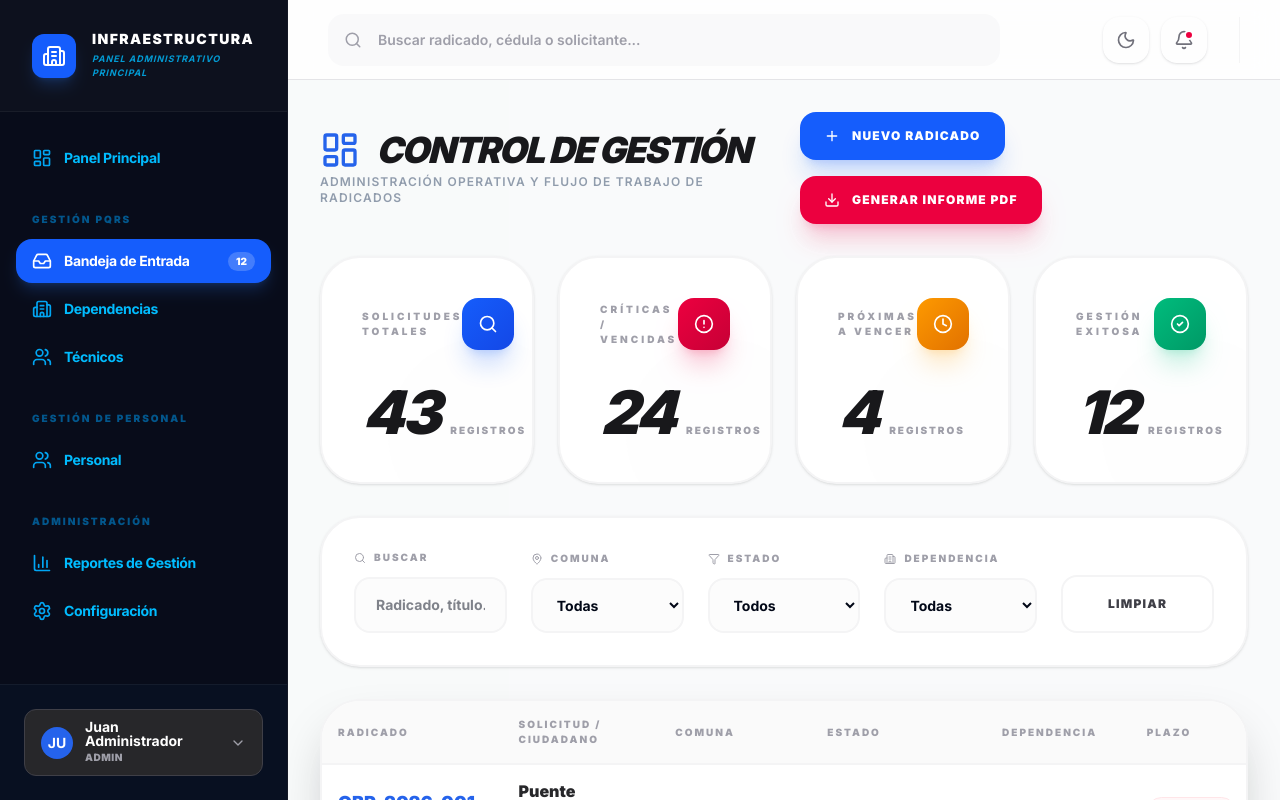
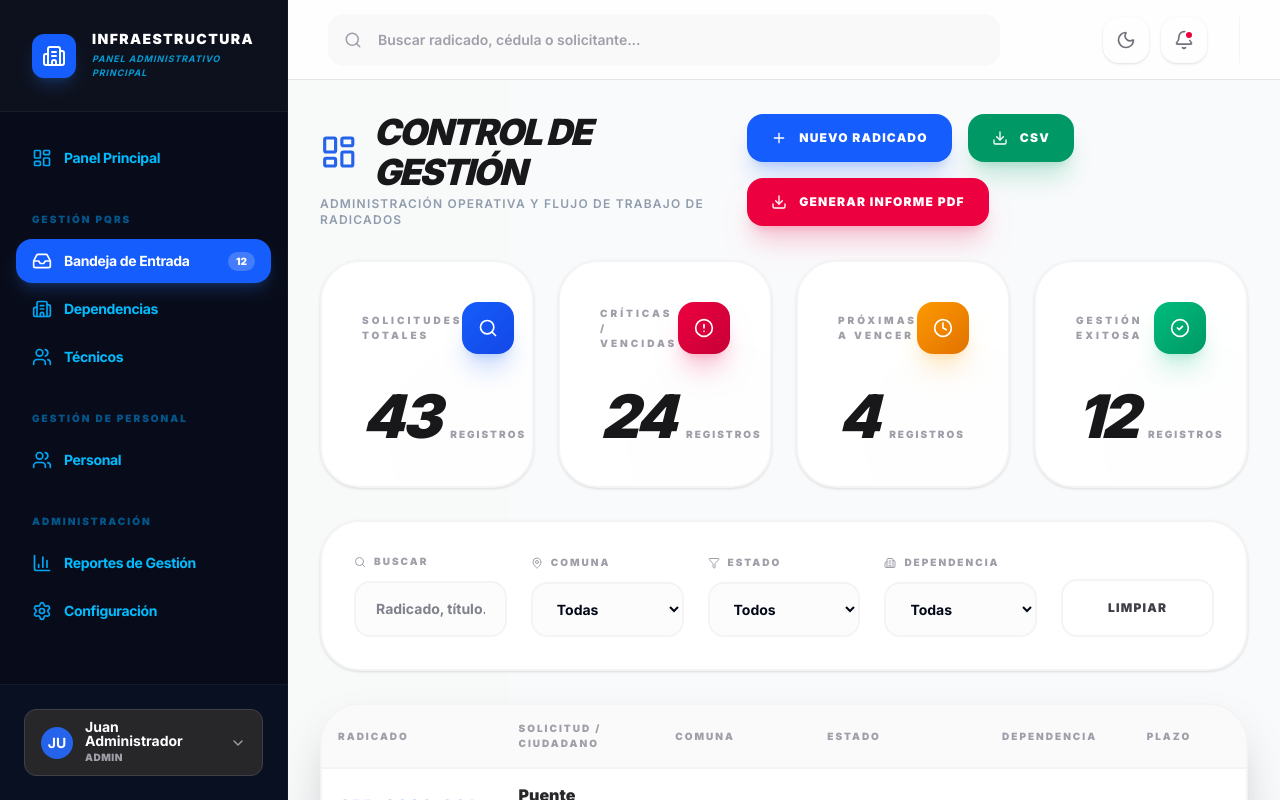
Before and after one commit to juanchosierrar/GS_PQRS_INFRA_PEREIRA, a Next.js app: page /pqrs/admin/inbox in a window 1280 px wide. Built offline with nearby package versions, Linux system fonts and the light colour scheme.

Commit message:
feat: restore CSV download button to Inbox header

```diff
--- a/src/app/admin/inbox/page.tsx
+++ b/src/app/admin/inbox/page.tsx
@@ -338,6 +338,13 @@ function InboxContent() {
                             Nuevo Radicado
                         </button>
                     )}
+                    <button
+                        onClick={handleExportCSV}
+                        className="flex items-center gap-3 px-6 py-4 bg-emerald-600 hover:bg-emerald-700 text-white rounded-2xl font-black text-xs uppercase tracking-widest transition-all shadow-xl shadow-emerald-600/20 hover:-translate-y-1 active:scale-95"
+                    >
+                        <Download className="h-4 w-4" />
+                        CSV
+                    </button>
                     <button
                         onClick={handleExportPDF}
                         className="flex items-center gap-3 px-6 py-4 bg-rose-600 hover:bg-rose-700 text-white rounded-2xl font-black text-xs uppercase tracking-widest transition-all shadow-xl shadow-rose-600/20 hover:-translate-y-1 active:scale-95"
```
